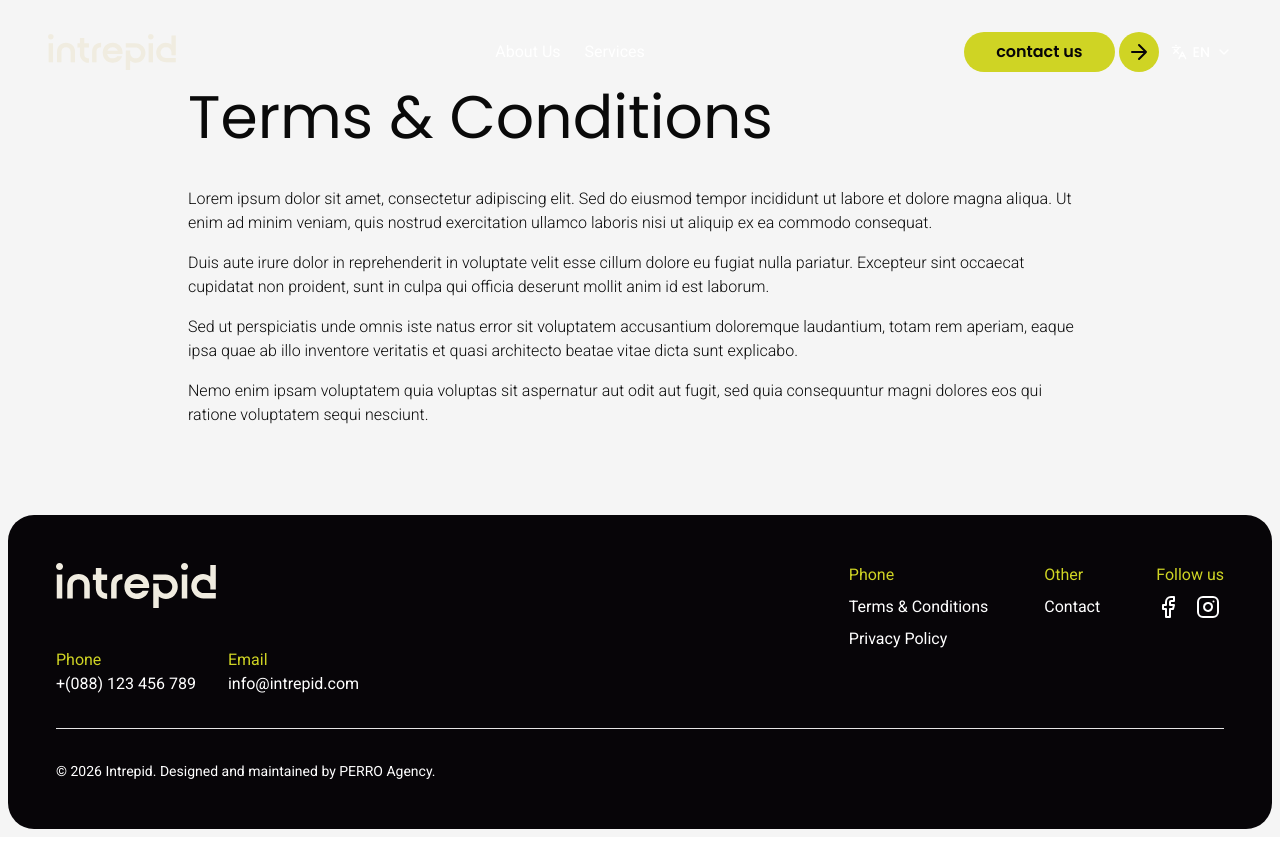
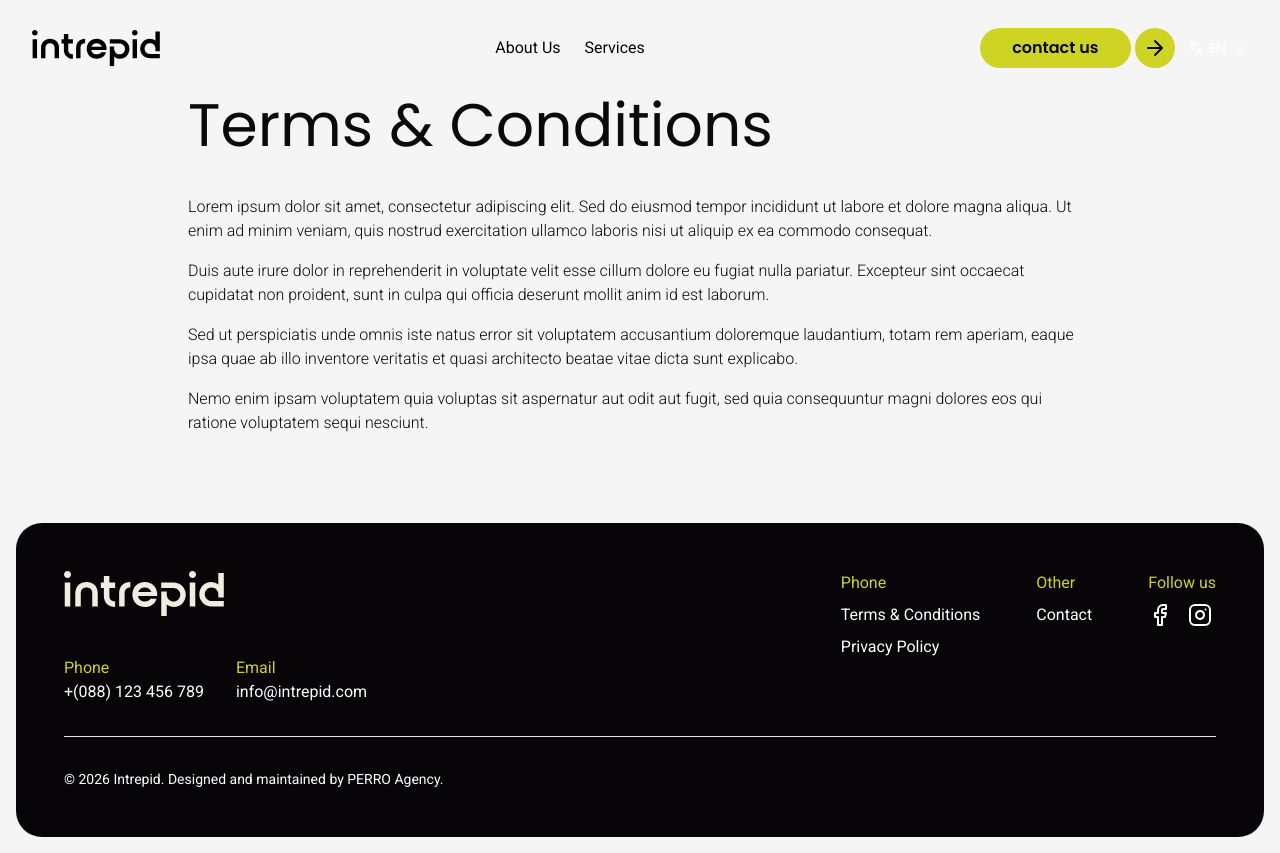
Before and after one commit to perro-clientes/intrepid, a Next.js app: page /en/terminos in a window 1280 px wide. Built offline with nearby package versions, Linux system fonts and the light colour scheme.

Commit message:
styles adjusts

```diff
--- a/src/app/[locale]/politicas/page.tsx
+++ b/src/app/[locale]/politicas/page.tsx
@@ -13,9 +13,9 @@ export default async function PoliticasPage({ params }: PageProps<"/[locale]/pol
   const politicas = t.politicas as Record<string, string>;
 
   return (
-    <div className="flex min-h-screen flex-col bg-muted">
+    <div className="flex flex-col bg-muted min-h-screen p-2">
       <div className="p-2">
-        <Navbar dict={t} locale={locale} />
+        <Navbar dict={t} locale={locale} variant="dark" />
       </div>
 
       <main className="flex-1 p-6 sm:px-12 sm:py-16 max-w-[1000px] mx-auto">
--- a/src/app/[locale]/terminos/page.tsx
+++ b/src/app/[locale]/terminos/page.tsx
@@ -13,9 +13,9 @@ export default async function TerminosPage({ params }: PageProps<"/[locale]/term
   const terminos = t.terminos as Record<string, string>;
 
   return (
-    <div className="flex min-h-screen flex-col bg-muted">
+    <div className="flex flex-col bg-muted min-h-screen p-2">
       <div className="p-2">
-        <Navbar dict={t} locale={locale} />
+        <Navbar dict={t} locale={locale} variant="dark" />
       </div>
 
       <main className="flex-1 p-6 sm:px-12 sm:py-16 max-w-[1000px] mx-auto">
--- a/src/app/globals.css
+++ b/src/app/globals.css
@@ -48,6 +48,15 @@
   --radius-2xl: calc(var(--radius) * 1.8);
   --radius-3xl: calc(var(--radius) * 2.2);
   --radius-4xl: calc(var(--radius) * 2.6);
+  --animate-arrow-shift: arrow-shift 0.5s ease-in-out;
+}
+
+@keyframes arrow-shift {
+  0% { transform: translateX(0); }
+  45% { transform: translateX(100%); }
+  50% { transform: translateX(-100%); }
+  95% { transform: translateX(0); }
+  100% { transform: translateX(0); }
 }
 
 :root {
--- a/src/components/navbar.tsx
+++ b/src/components/navbar.tsx
@@ -1,16 +1,28 @@
+"use client";
+
+import { useState, useEffect } from "react";
 import Link from "next/link";
 import { ArrowRightIcon } from "./ui/icons";
 import { LanguageSwitcher } from "./language-switcher";
 import type { Dict } from "./types";
 
-export function Navbar({ dict, locale }: { dict: Dict; locale: string }) {
+export function Navbar({ dict, locale, variant = "light" }: { dict: Dict; locale: string; variant?: "light" | "dark" }) {
   const t = dict.nav as Record<string, string>;
+  const isDark = variant === "dark";
+  const [scrolled, setScrolled] = useState(false);
+
+  useEffect(() => {
+    const handleScroll = () => setScrolled(window.scrollY > 20);
+    window.addEventListener("scroll", handleScroll, { passive: true });
+    handleScroll();
+    return () => window.removeEventListener("scroll", handleScroll);
+  }, []);
 
   return (
-    <nav className="flex items-center justify-between p-6 sm:px-12 py-8 text-white absolute top-0 left-0 right-0">
+    <nav className={`flex items-center justify-between px-6 sm:px-8 py-3 ${isDark ? "text-brand-foreground" : "text-white"} fixed top-4 left-1/2 -translate-x-1/2 w-full max-w-[1500px] z-50 rounded-full transition-all duration-300 ${scrolled ? "bg-white/20 backdrop-blur-lg shadow-sm" : "bg-transparent"}`}>
       <Link href="/">
         <img
-          className="w-32"
+          className={`w-32 ${scrolled || isDark ? "brightness-0" : ""}`}
           src="/logos/intrepid-logotipo-white.svg"
           alt="Intrepid"
         />
@@ -20,7 +32,7 @@ export function Navbar({ dict, locale }: { dict: Dict; locale: string }) {
         <li>
           <Link
             href="/#about"
-            className="text-white hover:text-brand transition-colors"
+            className={`${scrolled || isDark ? "text-brand-foreground" : "text-white"} hover:text-brand transition-colors`}
           >
             {t.about}
           </Link>
@@ -28,7 +40,7 @@ export function Navbar({ dict, locale }: { dict: Dict; locale: string }) {
         <li>
           <Link
             href="/#services"
-            className="text-white hover:text-brand transition-colors"
+            className={`${scrolled || isDark ? "text-brand-foreground" : "text-white"} hover:text-brand transition-colors`}
           >
             {t.services}
           </Link>
@@ -39,13 +51,15 @@ export function Navbar({ dict, locale }: { dict: Dict; locale: string }) {
 
         <Link
           href="/contacto"
-          className="inline-flex items-center gap-1 font-heading"
+          className="group inline-flex items-center gap-1 font-heading"
         >
-          <span className="flex items-center justify-center gap-2.5 px-8 py-2 rounded-full bg-primary text-primary-foreground font-semibold text-md">
+          <span className="flex items-center justify-center gap-2.5 px-8 py-2 rounded-full bg-primary text-primary-foreground font-semibold text-md group-hover:bg-[#8BC34A] transition-colors duration-300">
             {t.contact}
           </span>
-          <span className="flex items-center justify-center w-[40px] h-[40px] rounded-full bg-primary text-primary-foreground">
-            <ArrowRightIcon />
+          <span className="flex items-center justify-center w-[40px] h-[40px] rounded-full bg-primary text-primary-foreground group-hover:bg-[#8BC34A] overflow-hidden transition-colors duration-300">
+            <span className="block group-hover:animate-arrow-shift">
+              <ArrowRightIcon />
+            </span>
           </span>
         </Link>
 
--- a/src/components/ui/action-button.tsx
+++ b/src/components/ui/action-button.tsx
@@ -11,15 +11,17 @@ export function ActionButton({ label, icon, className }: ActionButtonProps) {
   return (
     <button
       className={cn(
-        "inline-flex items-center gap-1 cursor-pointer font-heading",
+        "group inline-flex items-center gap-1 cursor-pointer font-heading",
         className
       )}
     >
-      <span className="flex items-center justify-center gap-2.5 px-8 py-2 rounded-full bg-primary text-primary-foreground font-semibold text-md">
+      <span className="flex items-center justify-center gap-2.5 px-8 py-2 rounded-full bg-primary text-primary-foreground font-semibold text-md group-hover:bg-[#8BC34A] transition-colors duration-300">
         {label}
       </span>
-      <span className="flex items-center justify-center w-[40px] h-[40px] rounded-full bg-primary text-primary-foreground">
-        {icon}
+      <span className="flex items-center justify-center w-[40px] h-[40px] rounded-full bg-primary text-primary-foreground group-hover:bg-[#8BC34A] overflow-hidden transition-colors duration-300">
+        <span className="block group-hover:animate-arrow-shift">
+          {icon}
+        </span>
       </span>
     </button>
   )
```
